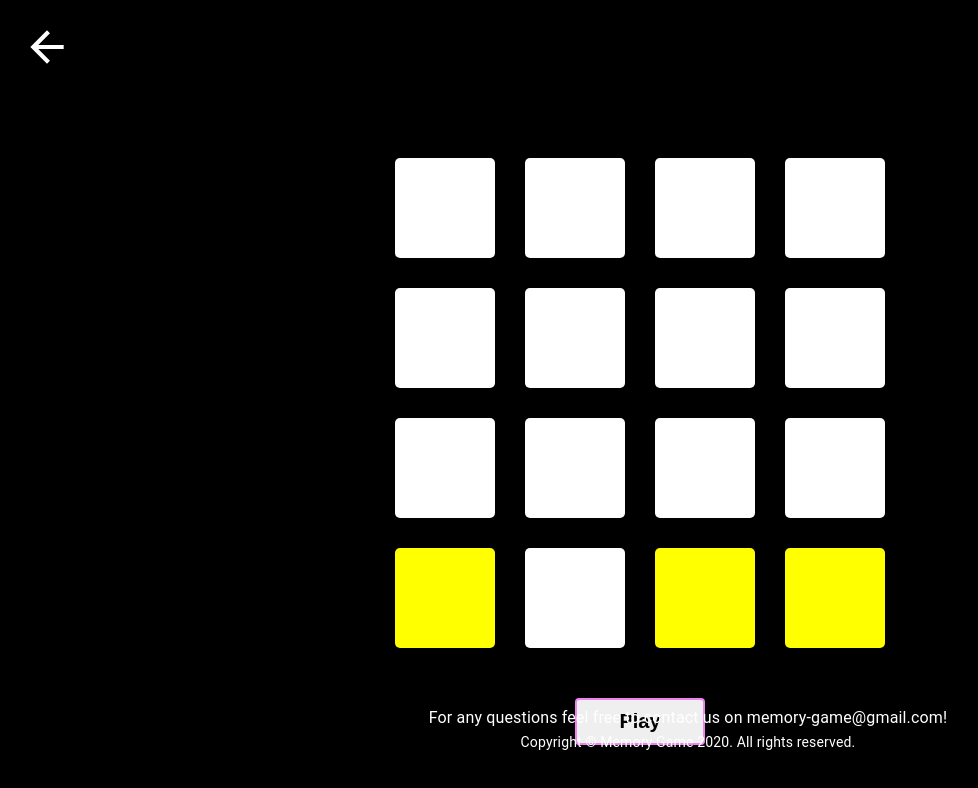
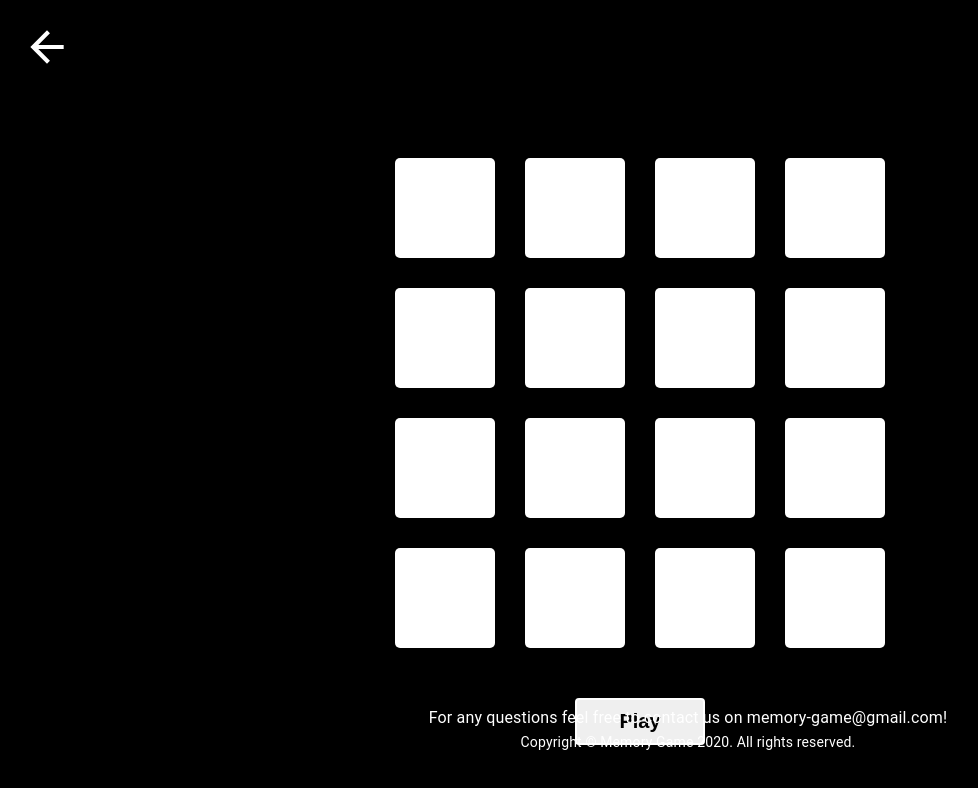
Before and after one commit to AdamIskrzycki/memory-game, a React (Create React App) app: page /game in a window 1280 px wide. Shown: the top 788 px of the page, without its empty margins (0-978 px from the left). Built offline with nearby package versions, Linux system fonts and the light colour scheme.

Commit message:
Added an onclick handling color changes

```diff
--- a/src/components/Footer.js
+++ b/src/components/Footer.js
@@ -8,7 +8,7 @@ const useStyles = makeStyles((theme) => ({
     position: 'fixed',
     left: '0',
     bottom: '0',
-    width: '100%'
+    width: '100%',
   }
 }));
 
--- a/src/components/Game/Game.js
+++ b/src/components/Game/Game.js
@@ -3,10 +3,16 @@ import classes from './Game.module.css';
 import { Link } from 'react-router-dom';
 import Tile from '../Game/Tile/Tile';
 import ArrowBackIcon from '@material-ui/icons/ArrowBack';
-import { IconButton } from '@material-ui/core';
+import { IconButton, Hidden } from '@material-ui/core';
 
 class Game extends Component {
+
+    state = {
+        hasGameStarted: false
+    }
+
     render() {
+
 
         const iconStyles = {
             fontSize: '50px',
@@ -17,6 +23,10 @@ class Game extends Component {
         const easyMode = [0, 1, 2, 3, 4, 5, 6, 7, 8, 9, 10, 11, 12, 13, 14, 15];
         const easyModeTiles = [];
 
+        const gameStartHandler = () => {
+            this.setState({hasGameStarted: true})
+        }
+
         return (
             <>
                 <nav className={classes.NavBar}>
@@ -26,11 +36,12 @@ class Game extends Component {
                 </nav>
                 <main className={classes.GameContainer}>
                     {easyMode.map((index) => {
-                        easyModeTiles.push(<Tile key={index} tiles={easyModeTiles}/>)
+                        easyModeTiles.push(<Tile key={index} random={this.state.hasGameStarted ? Math.floor(Math.random() * 2) : 0} />)
                     })}
+                    {console.log(Math.floor(Math.random() * easyModeTiles.length))}
                     {easyModeTiles}
                 </main>
-                <button className={classes.PlayButton}>Play</button>
+                <button className={classes.PlayButton} onClick={gameStartHandler} >Play</button>
             </>
         )
     }
--- a/src/components/Game/Game.module.css
+++ b/src/components/Game/Game.module.css
@@ -27,7 +27,7 @@
     width: 130px;
     margin-top: 50px;
     padding: 10px;
-    border: 2px solid violet;
+    border: 2px solid white;
     border-radius: 4px;
     font-weight: 600;
     font-size: 20px;
--- a/src/components/Game/Tile/Tile.js
+++ b/src/components/Game/Tile/Tile.js
@@ -3,9 +3,7 @@ import classes from './Tile.module.css';
 
 const Tile = (props) => {
 
-    const random = Math.floor(Math.random() * props.tiles.length);
-
-    return <div className={random > 4 ? classes.Tile : classes.RandomTile}></div>
+    return <div className={props.random === 0 ? classes.Tile : classes.RandomTile}></div>
 }
 
 export default Tile;
```
